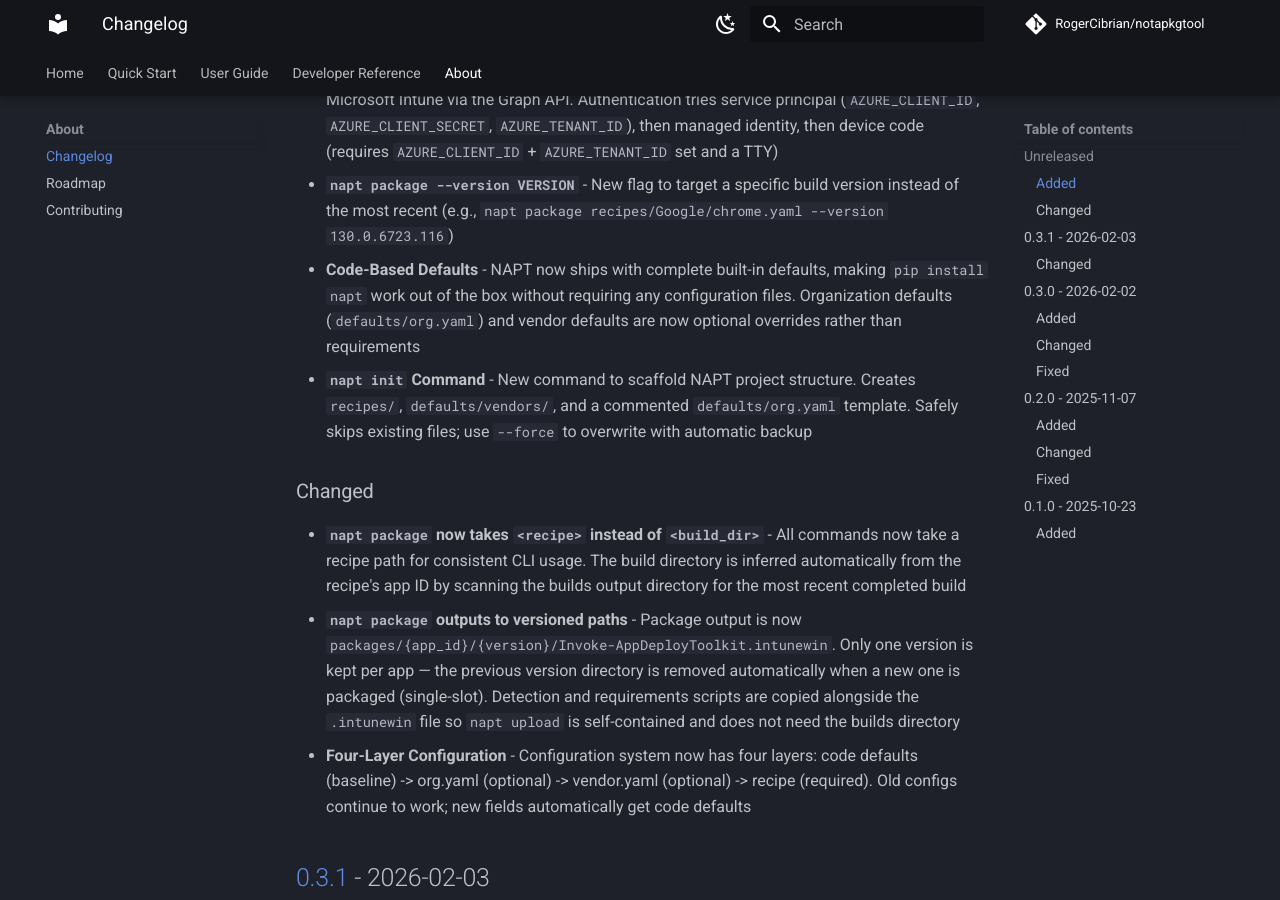
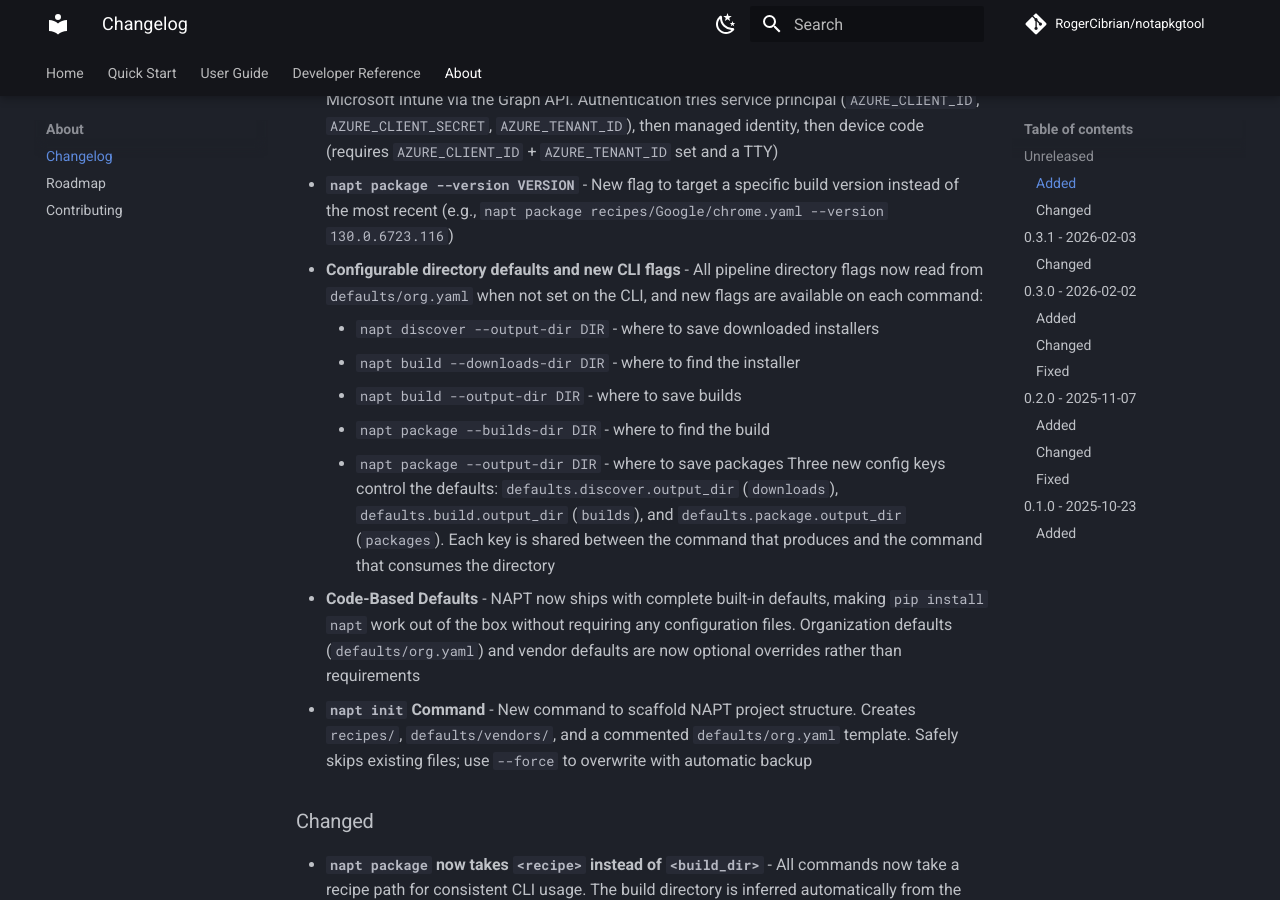
Before and after one commit to RogerCibrian/notapkgtool, an MkDocs documentation site: the page built from docs/changelog.md, in a window 1280 px wide and 900 px high, scrolled down 370 px. Built offline with MkDocs 1.6.1 and Material for MkDocs 9.7.7, drawn with Linux system fonts in a browser that asks for light colours; comment, search, counter and statistics services are not loaded.

Commit message:
fix: improve 304 logging and clean up docs
- Upgrade 304 cache hit from verbose to info with CACHE prefix in url_download
- Change file-first step message to neutral "Fetching installer..."
- Delete orphaned policy module and docs
- Update changelog with directory flag entries

```diff
--- a/docs/changelog.md
+++ b/docs/changelog.md
@@ -13,6 +13,18 @@
 - **`napt package --version VERSION`** - New flag to target a specific build
     version instead of the most recent (e.g.,
     `napt package recipes/Google/chrome.yaml --version 130.0.6723.116`)
+- **Configurable directory defaults and new CLI flags** - All pipeline directory
+    flags now read from `defaults/org.yaml` when not set on the CLI, and new
+    flags are available on each command:
+    - `napt discover --output-dir DIR` - where to save downloaded installers
+    - `napt build --downloads-dir DIR` - where to find the installer
+    - `napt build --output-dir DIR` - where to save builds
+    - `napt package --builds-dir DIR` - where to find the build
+    - `napt package --output-dir DIR` - where to save packages
+    Three new config keys control the defaults: `defaults.discover.output_dir`
+    (`downloads`), `defaults.build.output_dir` (`builds`), and
+    `defaults.package.output_dir` (`packages`). Each key is shared between the
+    command that produces and the command that consumes the directory
 - **Code-Based Defaults** - NAPT now ships with complete built-in defaults, making `pip install napt` work out of the box without requiring any configuration files. Organization defaults (`defaults/org.yaml`) and vendor defaults are now optional overrides rather than requirements
 - **`napt init` Command** - New command to scaffold NAPT project structure. Creates `recipes/`, `defaults/vendors/`, and a commented `defaults/org.yaml` template. Safely skips existing files; use `--force` to overwrite with automatic backup
 
--- a/mkdocs.yml
+++ b/mkdocs.yml
@@ -94,7 +94,6 @@
       - config: api/config.md
       - discovery: api/discovery.md
       - download: api/download.md
-      - policy: api/policy.md
       - upload: api/upload.md
       - psadt: api/psadt.md
       - state: api/state.md
```
Also changed, not shown: docs/api/policy.md (deleted, +0 -3 lines), 2 other files.
